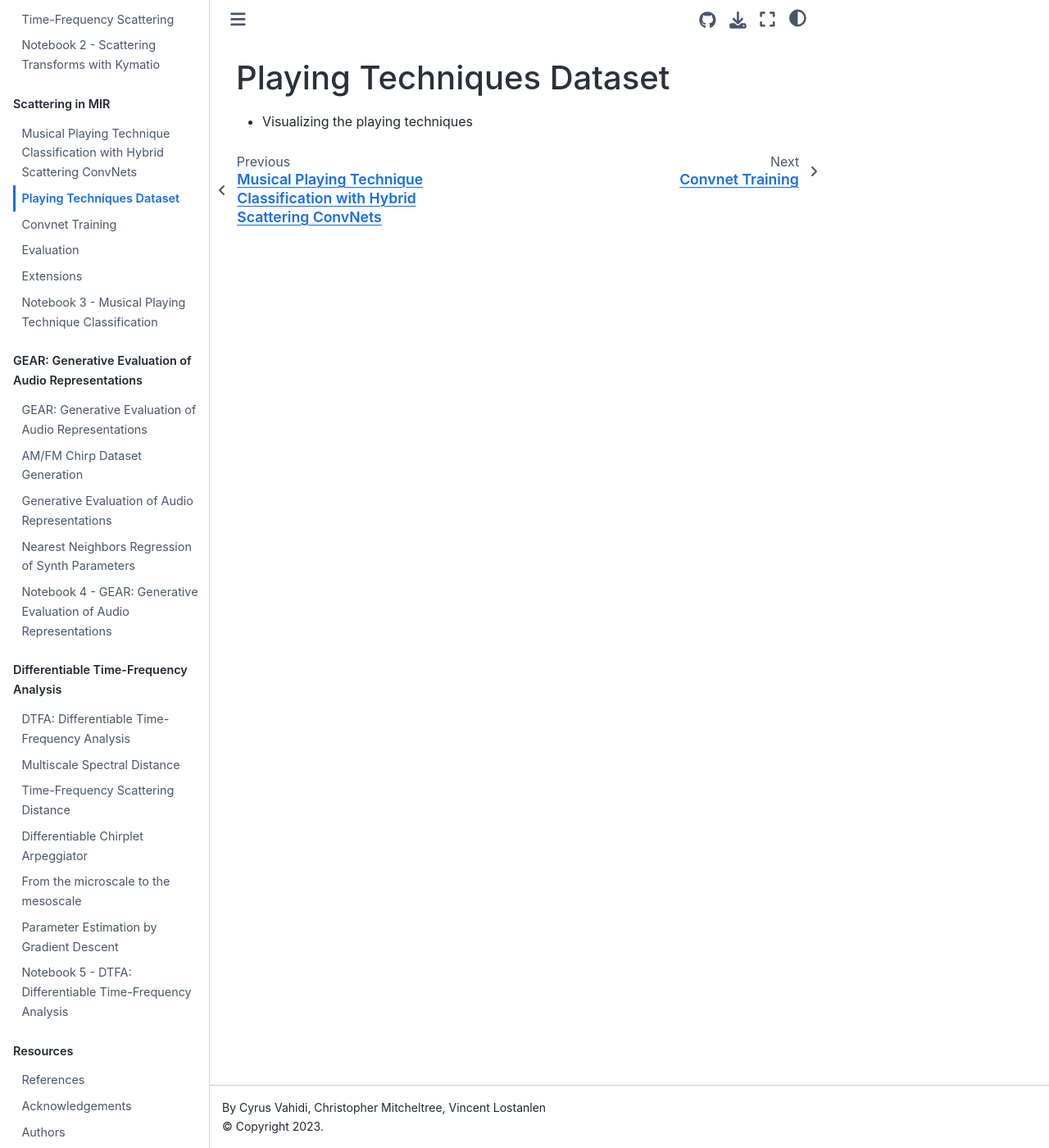
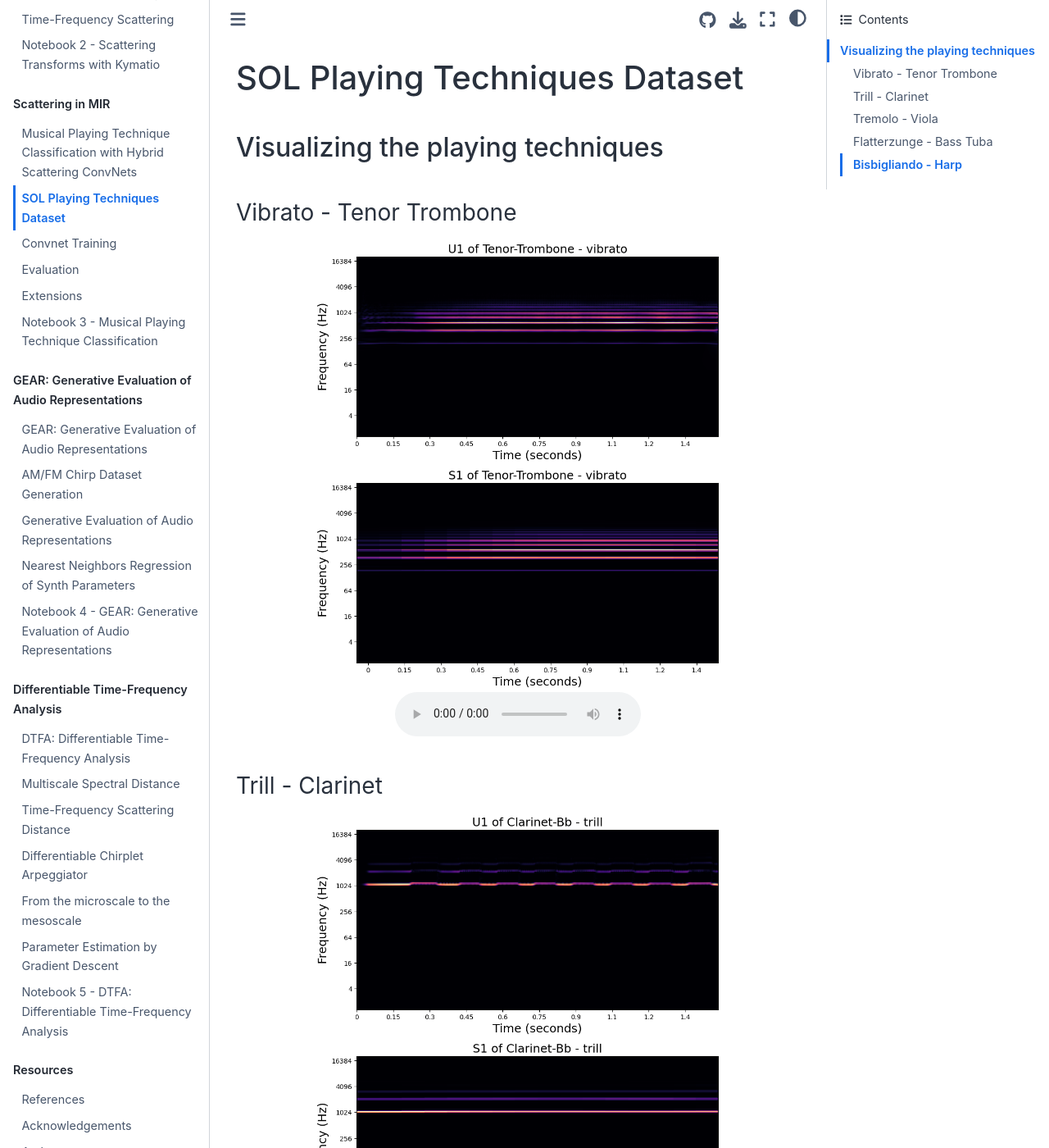
Before and after one commit to kymatio/ismir23-tutorial, a Jupyter Book: the page built from book/ch4_mir/dataset.md, in a window 1280 px wide and 1400 px high. Shown: the whole window at 82% size. Built offline with Jupyter Book 1.0.4 settings and Sphinx 7.4.7 and the Sphinx Book theme 1.1.4, drawn with Linux system fonts in a browser that asks for light colours; some of the changed text lies outside the part shown.

Commit message:
micro to meso and mir assets

````diff
--- a/book/ch4_mir/dataset.md
+++ b/book/ch4_mir/dataset.md
@@ -1,4 +1,77 @@
-Playing Techniques Dataset
+SOL Playing Techniques Dataset
 ==========================
 
-- Visualizing the playing techniques
+Visualizing the playing techniques
+----------------------------------
+
+### Vibrato - Tenor Trombone
+<!-- !audio[ title ]( /assets/audio/mir/tenor-tbn-vibrato.wav ){ size=10 duration=10 cycle=forever } -->
+
+```{image} /assets/figures/mir/u1-tbn-vibrato.png
+:alt: U1 visualization of tenor trombone played with vibrato
+:width: 500px
+:align: center
+```
+
+```{image} /assets/figures/mir/s1-tbn-vibrato.png
+:alt: S1 visualization of tenor trombone played with vibrato
+:width: 500px
+:align: center
+```
+<div style="display: grid">
+    <audio controls style="justify-self: center">
+        <source src="/assets/audio/mir/tenor-tbn-vibrato.wav" type="audio/wav">
+    </audio>
+</div>
+
+### Trill - Clarinet
+```{image} /assets/figures/mir/u1-clarinet-trill.png
+:alt: U1 visualization of Clarinet played with trill
+:width: 500px
+:align: center
+```
+
+```{image} /assets/figures/mir/s1-clarinet-trill.png
+:alt: S1 visualization of Clarinet played with trill
+:width: 500px
+:align: center
+```
+
+### Tremolo - Viola
+```{image} /assets/figures/mir/u1-viola-tremolo.png
+:alt: U1 visualization of Viola played with tremolo
+:width: 500px
+:align: center
+```
+
+```{image} /assets/figures/mir/s1-viola-tremolo.png
+:alt: S1 visualization of Viola played with tremolo
+:width: 500px
+:align: center
+```
+
+### Flatterzunge - Bass Tuba
+```{image} /assets/figures/mir/u1-tuba-flatterzunge.png
+:alt: U1 visualization of Bass Tuba played with flatterzunge
+:width: 500px
+:align: center
+```
+
+```{image} /assets/figures/mir/s1-viola-tremolo.png
+:alt: S1 visualization of Bass Tuba played with flatterzunge
+:width: 500px
+:align: center
+```
+
+### Bisbigliando - Harp
+```{image} /assets/figures/mir/u1-harp-bisbigliando.png
+:alt: U1 visualization of Harp played with Bisbigliando
+:width: 500px
+:align: center
+```
+
+```{image} /assets/figures/mir/s1-harp-bisbig.png
+:alt: S1 visualization of Harp played with Bisbigliando
+:width: 500px
+:align: center
+```
````
Also changed, not shown: book/ch6_dtfa/micro_to_meso.md (+2 -1 lines), book/assets/figures/dtfa/mss_gammashift.png (added), book/assets/figures/dtfa/mss_timeshifts.png, book/assets/figures/dtfa/timeshift_chirps.png (added), book/assets/figures/mir/s1-clarinet-trill.png (added), book/assets/figures/mir/s1-harp-bisbig.png (added), book/assets/figures/mir/s1-tbn-vibrato.png (added), book/assets/figures/mir/s1-tuba-flatterzunge.png (added), book/assets/figures/mir/s1-viola-tremolo.png (added), book/assets/figures/mir/u1-clarinet-trill.png (added), book/assets/figures/mir/u1-harp-bisbigliando.png (added), book/assets/figures/mir/u1-tbn-vibrato.png (added), book/assets/figures/mir/u1-tuba-flatterzunge.png (added), book/assets/figures/mir/u1-viola-tremolo.png (added), 5 other files.
